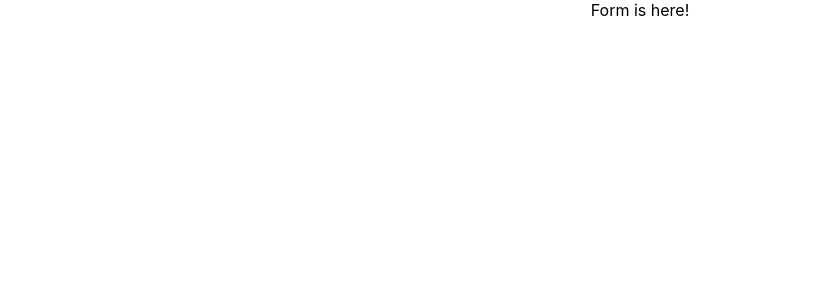
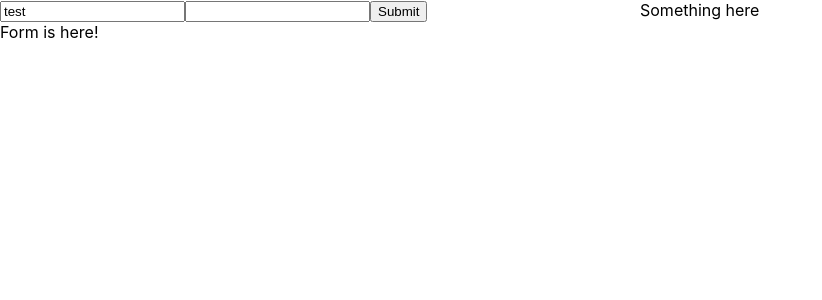
Before and after one commit to ouzkaganpb/textonimage, a React (Create React App) app: page / in a window 1280 px wide. Shown: the top 300 px of the page, without its empty margins (0-822 px from the left). Built offline with nearby package versions, Linux system fonts and the light colour scheme.

Commit message:
react hook form working

```diff
--- a/src/App.css
+++ b/src/App.css
@@ -1,38 +1,9 @@
 .App {
-  text-align: center;
+  display: grid;
+  grid-template-columns: 1fr 1fr;
 }
 
 .App-logo {
   height: 40vmin;
   pointer-events: none;
 }
-
-@media (prefers-reduced-motion: no-preference) {
-  .App-logo {
-    animation: App-logo-spin infinite 20s linear;
-  }
-}
-
-.App-header {
-  background-color: #282c34;
-  min-height: 100vh;
-  display: flex;
-  flex-direction: column;
-  align-items: center;
-  justify-content: center;
-  font-size: calc(10px + 2vmin);
-  color: white;
-}
-
-.App-link {
-  color: #61dafb;
-}
-
-@keyframes App-logo-spin {
-  from {
-    transform: rotate(0deg);
-  }
-  to {
-    transform: rotate(360deg);
-  }
-}
--- a/src/App.js
+++ b/src/App.js
@@ -6,6 +6,7 @@
   return (
     <div className="App">
       <Main />
+      <div>Something here</div>
     </div>
   );
 }
--- a/src/House/Things/Form/Form.js
+++ b/src/House/Things/Form/Form.js
@@ -1,9 +1,25 @@
 import React from 'react'
+import { useForm } from 'react-hook-form'
+function Form() {
+  const { register, handleSubmit, watch, formState: { errors } } = useForm();
+  const onSubmit = data => console.log(data);
 
-function Form() {
+  console.log(watch("example")); // watch input value by passing the name of it
+
+
   return (
     <div>
-      Form is here!
+    <form onSubmit={handleSubmit(onSubmit)}>
+      {/* register your input into the hook by invoking the "register" function */}
+      <input defaultValue="test" {...register("example")} />
+
+      {/* include validation with required or other standard HTML validation rules */}
+      <input {...register("exampleRequired", { required: true })} />
+      {/* errors will return when field validation fails  */}
+      {errors.exampleRequired && <span>This field is required</span>}
+
+      <input type="submit" />
+    </form>Form is here!
     </div>
   )
 }
```
